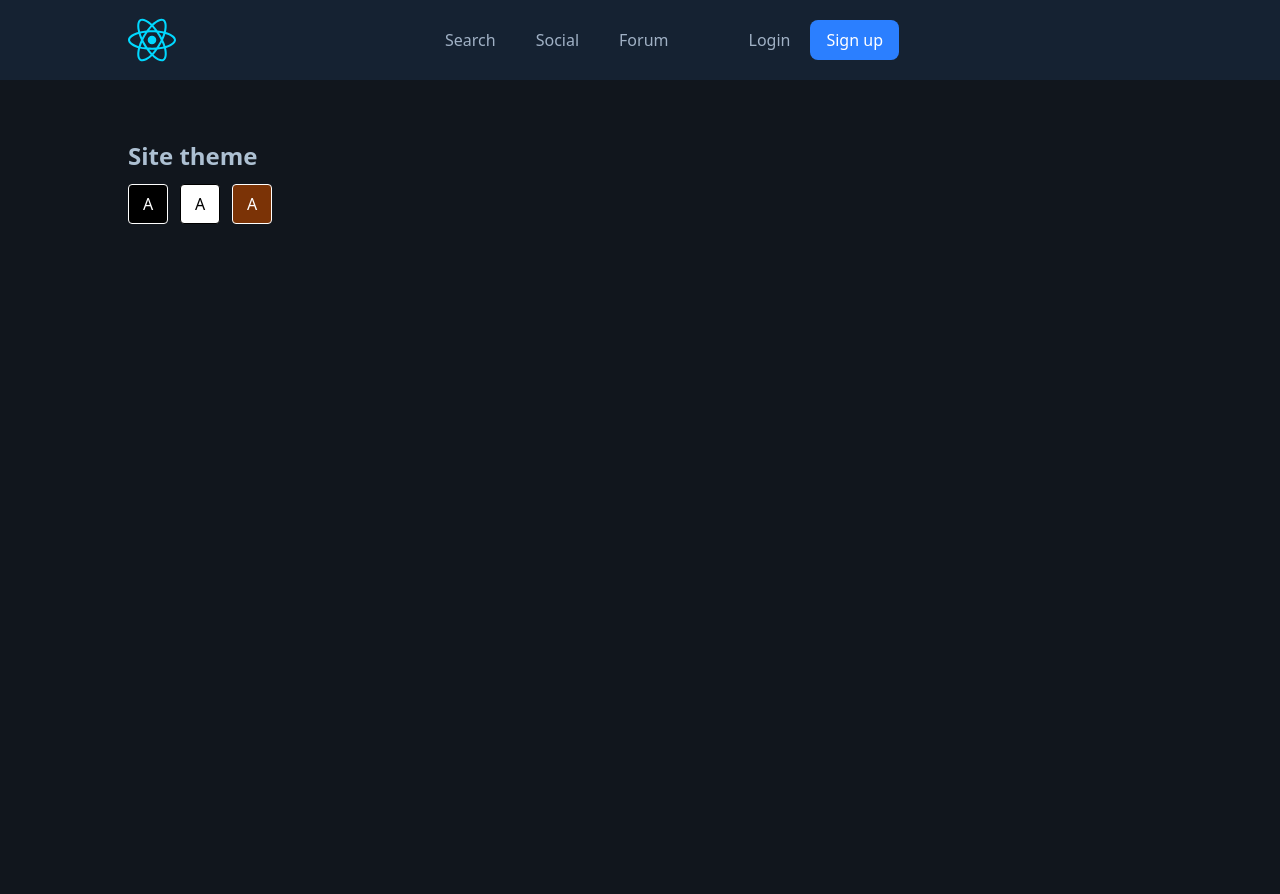
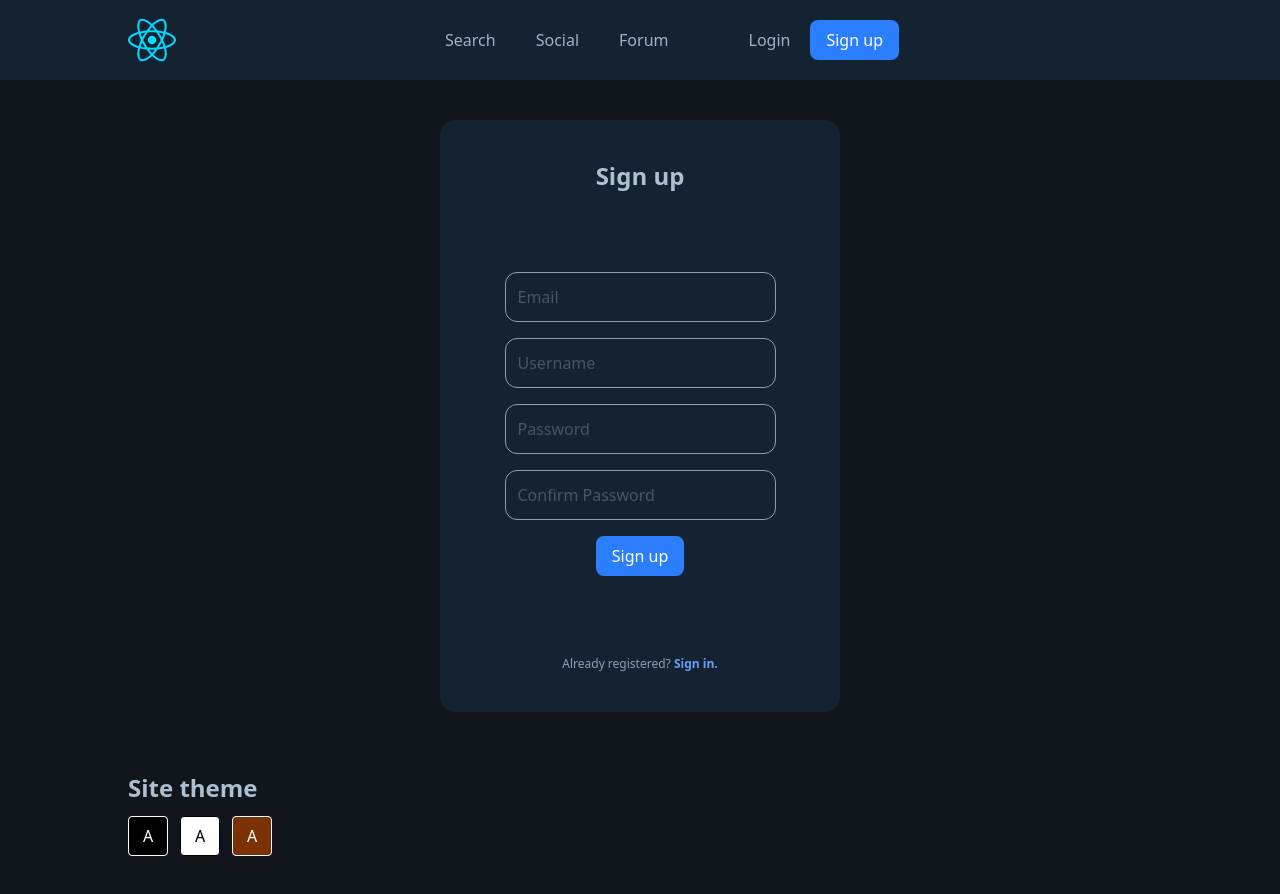
Before and after one commit to savagenur/anipixel, a React (Vite) app: page /sign-up in a window 1280 px wide. Before the commit the page ends 800 px from the top, so only its background shows below. Built offline with nearby package versions, Linux system fonts and the light colour scheme.

Commit message:
sign in and up pages adds

```diff
--- a/src/App.tsx
+++ b/src/App.tsx
@@ -10,6 +10,8 @@ import SocialPage from "./pages/SocialPage";
 import AnimeDetailPage from "./pages/AnimeDetailPage";
 import { useAnimeStore } from "./stores/animeStore";
 import ScrollToTop from "./components/ScrollToTop";
+import SignInPage from "./pages/auth/SignInPage";
+import SignUpPage from "./pages/auth/SignUpPage";
 
 const App = () => {
   const anime = useAnimeStore((state) => state.anime);
@@ -19,6 +21,8 @@ const App = () => {
       <ScrollToTop />
       <Navbar url={anime?.trailer.images.maximum_image_url}/>
       <Routes>
+        <Route path="/sign-in" element={<SignInPage />} />
+        <Route path="/sign-up" element={<SignUpPage />} />
         <Route path="/search/anime" element={<SearchAnimePage />} />
         <Route path="/social" element={<SocialPage />} />
         <Route path="/anime/:id" element={<AnimeDetailPage />} />
--- a/src/components/Navbar.tsx
+++ b/src/components/Navbar.tsx
@@ -1,14 +1,15 @@
 import React, { useEffect } from "react";
-import { NavLink, useLocation } from "react-router-dom";
+import { NavLink, useLocation, useNavigate } from "react-router-dom";
 import Button from "./Button";
 import clsx from "clsx";
 import reactLogo from "../assets/react.svg";
 import { twx } from "../utils/utils";
 import japanBg from "../assets/images/japan-bg.jpg";
 
-const Navbar = ({ url = japanBg }: { url: string | undefined | null }) => {
+const Navbar = ({ url = japanBg }: { url?: string | undefined | null }) => {
   const { pathname } = useLocation();
   const showImage = pathname.startsWith("/anime/");
+  const navigate = useNavigate();
 
   return (
     <div
@@ -58,11 +59,11 @@ const Navbar = ({ url = japanBg }: { url: string | undefined | null }) => {
           <div className="pl-20 flex gap-5 items-center">
             <NavLink
               className="text-sm sm:text-base hover:text-white"
-              to="/forum"
+              to="/sign-in"
             >
               Login
             </NavLink>
-            <Button>Sign up</Button>
+            <Button onClick={() => navigate("/sign-up")}>Sign up</Button>
           </div>
         </div>
       </div>
--- a/src/pages/SocialPage.tsx
+++ b/src/pages/SocialPage.tsx
@@ -3,7 +3,9 @@ import Navbar from '../components/Navbar'
 
 const SocialPage = () => {
   return (
-    <div><Navbar /></div>
+    <div>
+
+    </div>
   )
 }
 
--- /dev/null
+++ b/src/pages/auth/SignInPage.tsx
@@ -0,0 +1,27 @@
+import React from "react";
+import Button from "../../components/Button";
+
+const SignInPage = () => {
+  return (
+    <div className="flex flex-col items-center bg-background w-full sm:w-[400px]  m-auto sm:mt-10 py-10  sm:rounded-2xl justify-between gap-20">
+      <p className="text-textTitle text-2xl font-bold">Login</p>
+      <div className="flex flex-col items-center gap-4">
+        <input
+          type="email"
+          className="text-primary font-semibold placeholder:text-gray-600 placeholder:font-normal  bg-transparent  border p-3 rounded-xl border-textColor4"
+          placeholder="Email"
+        />
+        <input
+          type="password"
+          className="text-primary font-semibold placeholder:text-gray-600 placeholder:font-normal  bg-transparent border p-3 rounded-xl border-textColor4"
+          placeholder="Password"
+        />
+        <Button children={"Login"} />
+        <p className="text-xs text-textColor4 cursor-pointer">Forgot password?</p>
+      </div>
+      <p className="text-xs text-textColor4">Not registered? <span className="font-semibold text-primary cursor-pointer">Create an account</span></p>
+    </div>
+  );
+};
+
+export default SignInPage;
--- /dev/null
+++ b/src/pages/auth/SignUpPage.tsx
@@ -0,0 +1,36 @@
+import React from "react";
+import Button from "../../components/Button";
+
+const SignUpPage = () => {
+  return (
+    <div className="flex flex-col items-center bg-background w-full sm:w-[400px]  m-auto sm:mt-10 py-10  sm:rounded-2xl justify-between gap-20">
+      <p className="text-textTitle text-2xl font-bold">Sign up</p>
+      <div className="flex flex-col items-center gap-4">
+        <input
+          type="email"
+          className="text-primary font-semibold placeholder:text-gray-600 placeholder:font-normal  bg-transparent  border p-3 rounded-xl border-textColor4"
+          placeholder="Email"
+        />
+        <input
+          type="text"
+          className="text-primary font-semibold placeholder:text-gray-600 placeholder:font-normal  bg-transparent  border p-3 rounded-xl border-textColor4"
+          placeholder="Username"
+        />
+        <input
+          type="password"
+          className="text-primary font-semibold placeholder:text-gray-600 placeholder:font-normal  bg-transparent border p-3 rounded-xl border-textColor4"
+          placeholder="Password"
+        />
+        <input
+          type="password"
+          className="text-primary font-semibold placeholder:text-gray-600 placeholder:font-normal  bg-transparent border p-3 rounded-xl border-textColor4"
+          placeholder="Confirm Password"
+        />
+        <Button children={"Sign up"} />
+      </div>
+      <p className="text-xs text-textColor4">Already registered? <span className="font-semibold text-primary cursor-pointer">Sign in.</span></p>
+    </div>
+  );
+};
+
+export default SignUpPage;
```
Also changed, not shown: src/components/AnimeCard.tsx (+9 -7 lines).
